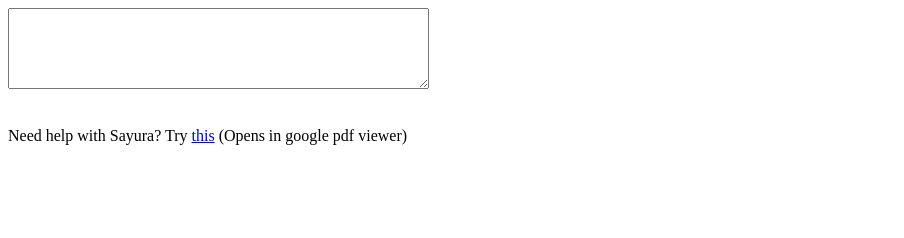
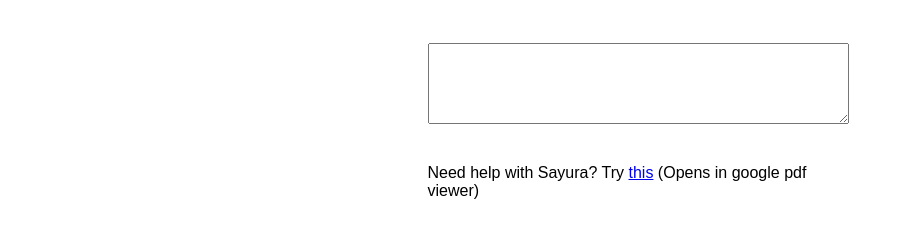
Before and after one commit to chanux/sayura.js, a plain HTML site: page sayura.html in a window 1280 px wide. Shown: the whole page, without its empty margins (0-904 px from the left). Drawn offline with Linux system fonts and the light colour scheme.

Commit message:
beautified the demo page

```diff
--- a/sayura.html
+++ b/sayura.html
@@ -3,12 +3,30 @@
     <meta charset="utf-8">
     <title>Sayura.js</title>
     <script type="text/javascript" src="sayura.js"></script>
+    <style>
+	body{
+		font-family:Arial, Helvetica, sans-serif;
+		}
+    #wrapper{
+		width:425px;
+		margin:0 auto;
+		}
+	#input{
+		margin-bottom:20px;
+		}
+	#output{
+		min-height:25px;
+		margin-bottom:10px;
+		}
+    </style>
 </head>
 <body>
+    <div id="wrapper">
+
     <div id="output"></div>
     <textarea rows="5" cols="50" id="input" type="text" onkeypress="onKeyPress(event)"></textarea>
-    <br />
-    <br />
     <p>Need help with Sayura? Try <a href="https://docs.google.com/viewer?url=http://www.sayura.net/im/sayura.pdf" target="_blank">this</a> (Opens in google pdf viewer)</p>
+
+    </div>
 </body>
 </html>
```
